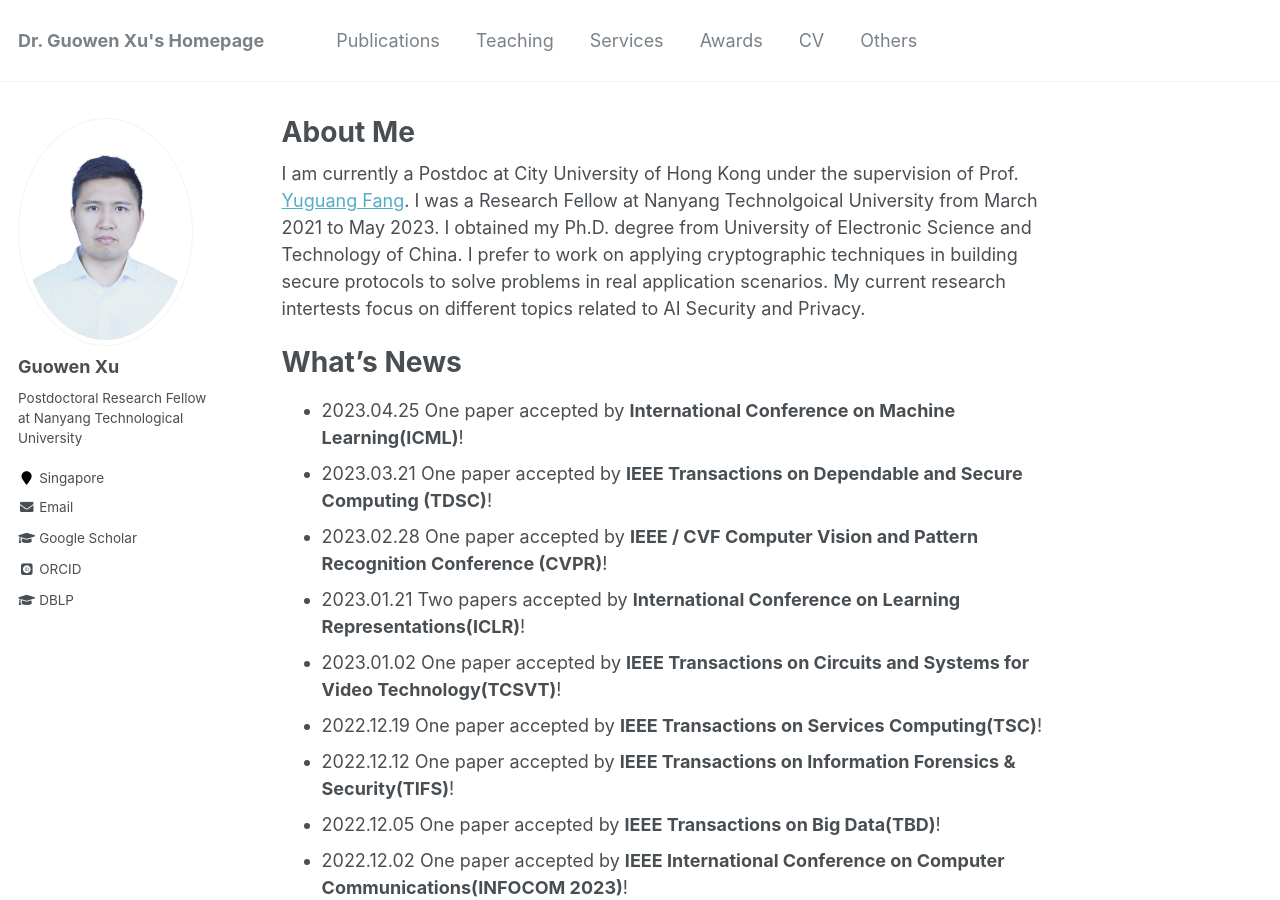
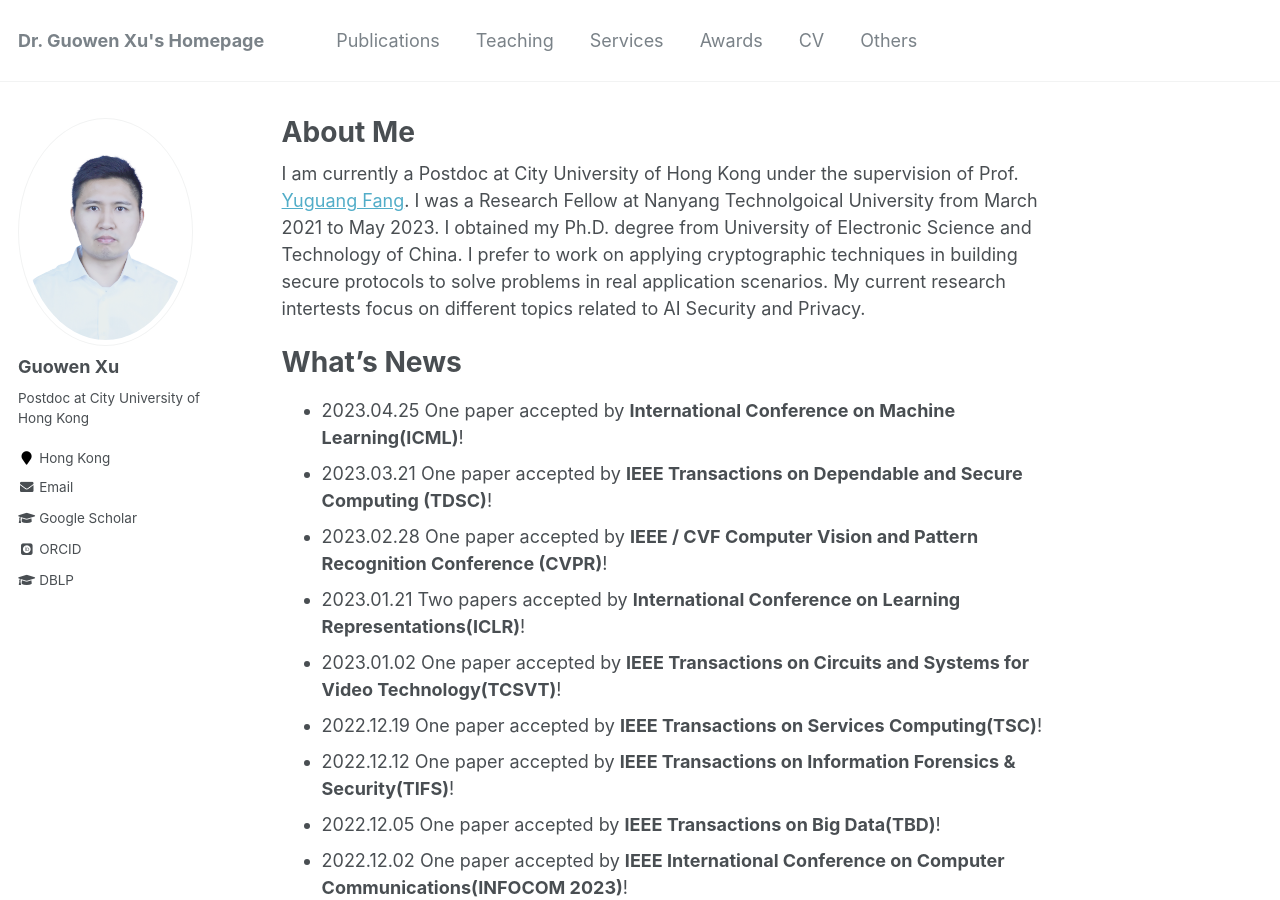
Before and after one commit to Guowen-xu/guowen-xu.github.io, a Jekyll site: the page built from _pages/about.md, in a window 1280 px wide and 900 px high. Built offline with Jekyll 4.4.1, drawn with Linux system fonts in a browser that asks for light colours; some web fonts are replaced.

Commit message:
Update profile

```diff
--- a/_config.yml
+++ b/_config.yml
@@ -13,7 +13,7 @@ name                     : &name "Guowen Xu"
 description              : &description "Research Fellow at Nangyang Technolgoical University"
 url                      : https://guowen-xu.github.io # the base hostname & protocol for your site e.g. "https://mmistakes.github.io"
 baseurl                  : "" # the subpath of your site, e.g. "/blog"
-repository               : "yuanzhou-yzhou/guowen-xu.github.io"
+repository               : "Guowen-xu/guowen-xu.github.io"
 teaser                   :  # filename of teaser fallback teaser image placed in /images/, .e.g. "500x300.png"
 breadcrumbs              : false # true, false (default)
 words_per_minute         : 160
@@ -82,8 +82,8 @@ analytics:
 author:
   name             : "Guowen Xu"
   avatar           : "yzhou.png"
-  bio              : "Postdoctoral Research Fellow at Nanyang Technological University"
-  location         : "Singapore"
+  bio              : "Postdoc at City University of Hong Kong"
+  location         : "Hong Kong"
   employer         :
   #pubmed           : "https://www.ncbi.nlm.nih.gov/pubmed/?term=john+snow"
   googlescholar    : "https://scholar.google.com.hk/citations?user=MDKdG80AAAAJ&hl=zh-CN"
```
